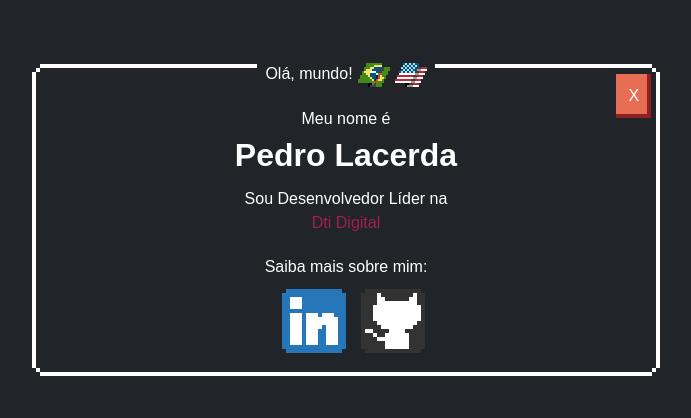
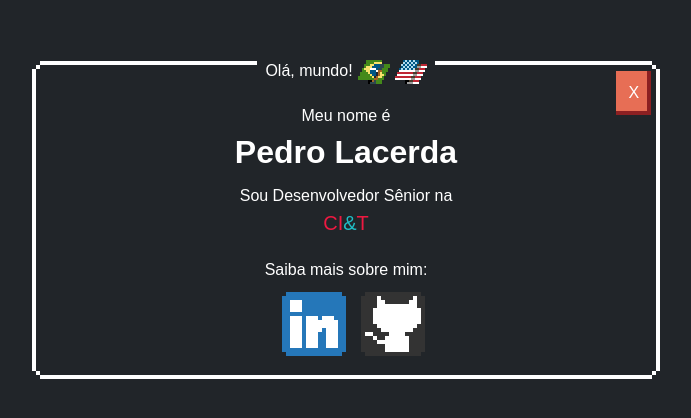
Before and after one commit to pedro-l9/personalSite, a React (Create React App) app: page / in a window 1280 px wide. Shown: the part 180-598 px from the top of the page, without its empty margins (294-985 px from the left). Built offline with nearby package versions, Linux system fonts and the light colour scheme; a web font is replaced by a local one.

Commit message:
Modifica empresa

```diff
--- a/src/components/PresentationCard/PresentationCard.css
+++ b/src/components/PresentationCard/PresentationCard.css
@@ -24,11 +24,20 @@
 .presentation {
   display: flex;
   flex-direction: column;
-  align-items: left;
 }
 
-#dti a {
-  color: #a21e54;
+#ciandt a {
+  font-size: 15pt;
+  text-decoration: none;
+}
+
+#ciandt a .red {
+  color: #ed1941;
+  text-decoration: none;
+}
+
+#ciandt a .blue {
+  color: #20bec6;
   text-decoration: none;
 }
 
--- a/src/components/PresentationCard/PresentationCard.tsx
+++ b/src/components/PresentationCard/PresentationCard.tsx
@@ -75,14 +75,16 @@ function PresentationCard({
           <span>
             {t('role')}
             <br />
-            <span id="dti">
+            <span id="ciandt">
               <a
-                href="https://dtidigital.com.br/"
+                href="https://ciandt.com/"
                 target="_blank"
                 rel="noopener noreferrer"
-                onClick={() => logEvent('dti-access')}
+                onClick={() => logEvent('ciandt-access')}
               >
-                Dti Digital
+                <span className="red">CI</span>
+                <span className="blue">&</span>
+                <span className="red">T</span>
               </a>
             </span>
           </span>
--- a/src/i18n.ts
+++ b/src/i18n.ts
@@ -12,7 +12,7 @@ i18n
         translation: {
           helloWorld: 'Hello, world!',
           myNameIs: 'My name is',
-          role: "I'm a Lead Software Developer at ",
+          role: "I'm a Senior Software Developer at ",
           checkMeOut: 'Check me out on:',
           play: 'Play',
           gameOver: 'Game over!',
@@ -25,7 +25,7 @@ i18n
         translation: {
           helloWorld: 'Olá, mundo!',
           myNameIs: 'Meu nome é',
-          role: 'Sou Desenvolvedor Líder na ',
+          role: 'Sou Desenvolvedor Sênior na ',
           checkMeOut: 'Saiba mais sobre mim:',
           play: 'Jogar',
           gameOver: 'Game over!',
```
